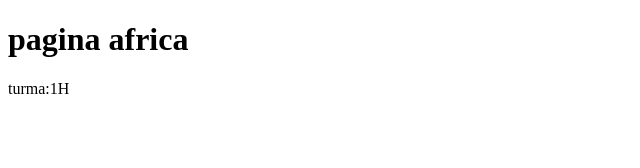
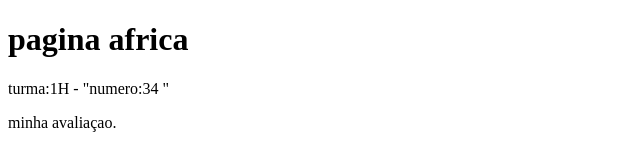
Before and after one commit to ezica09/primeiroh_2t, a plain HTML site: page ezequiel.html in a window 1280 px wide. Shown: the whole page, without its empty margins (0-640 px from the left). Drawn offline with Linux system fonts and the light colour scheme.

Commit message:
aula 27-07

```diff
--- a/ezequiel.html
+++ b/ezequiel.html
@@ -6,6 +6,7 @@
   </head>
   <body>
     <h1>pagina africa</h1>
-    <p>turma:1H</p>
+    <p>turma:1H - "numero:34 "</p>
+    <p>minha avaliaçao.</p>
   </body>
 </html>
```
